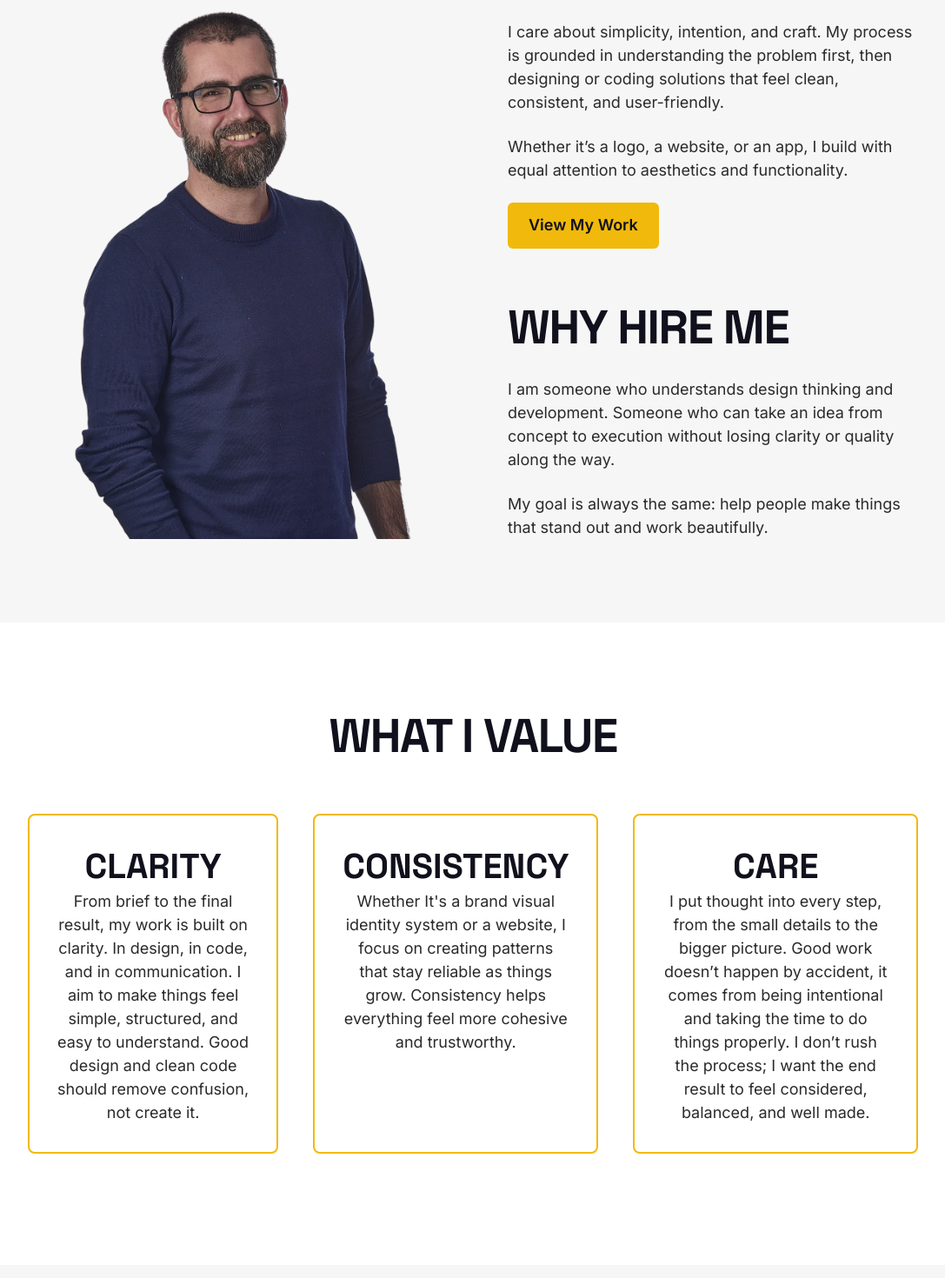
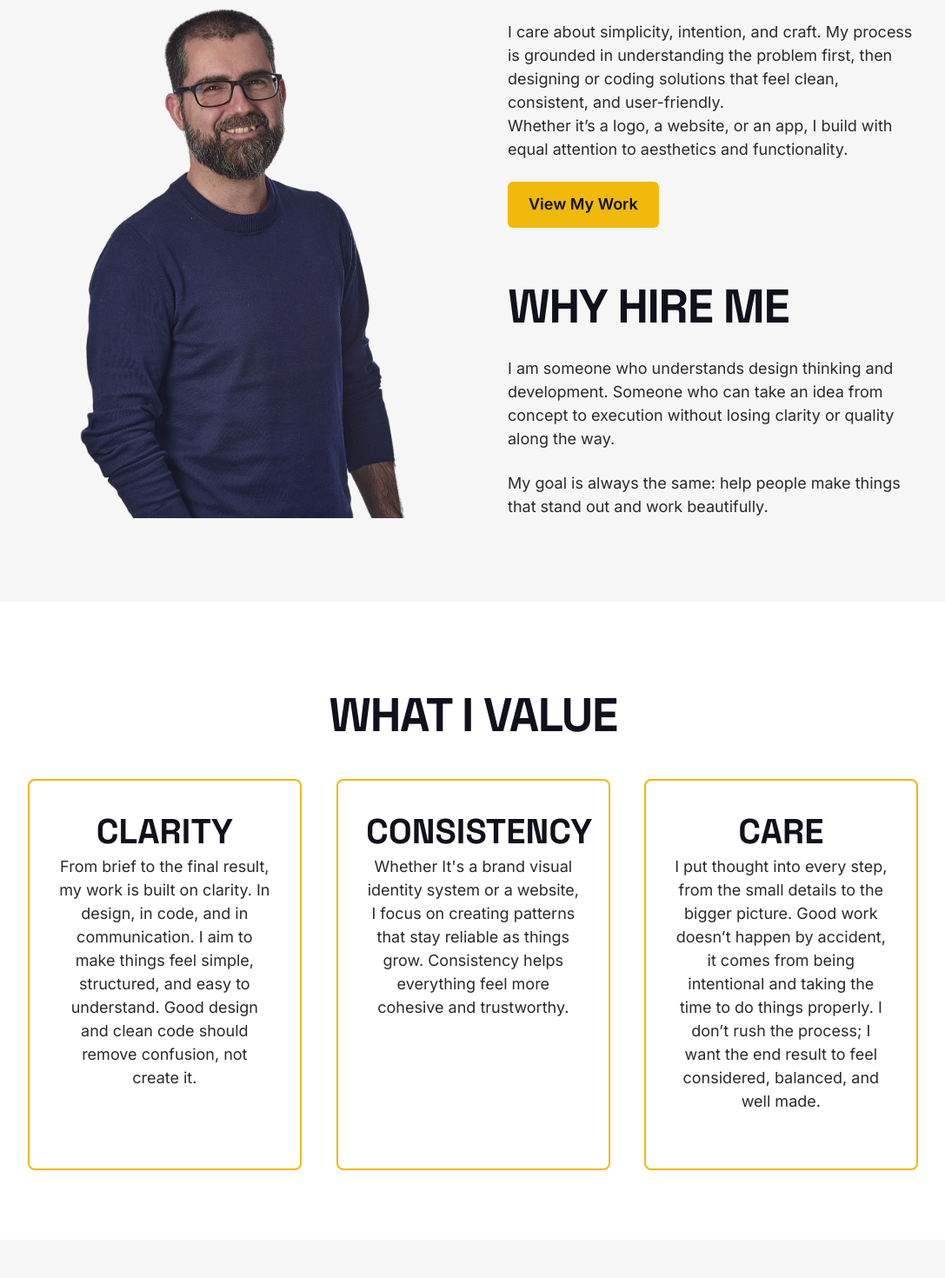
Before and after one commit to tiagocostarebelo/reactjs-tiagocr-portfolio, a React (Vite) app: page /about in a window 1280 px wide. Shown: the part 700-2170 px from the top of the page at 87% size, without its empty margins (96-1183 px from the left). Built offline with nearby package versions, Linux system fonts and the light colour scheme.

Commit message:
feat(about): animate about page

```diff
--- a/src/components/sections/SectionsHero.jsx
+++ b/src/components/sections/SectionsHero.jsx
@@ -1,5 +1,6 @@
 import React from 'react'
 import Button from '../ui/Button'
+import FadeIn from '../animation/FadeIn'
 
 const SectionsHero = ({
     heading = "Work that combines identity, design, and development",
@@ -11,16 +12,24 @@ const SectionsHero = ({
 
     return (
         <section className="w-full h-auto py-24 bg-white space-y-12">
-            <h1 className="text-3xl font-bold uppercase text-black-rich tracking-tight leading-tight">{heading}</h1>
+            <FadeIn>
+                <h1 className="text-3xl font-bold uppercase text-black-rich tracking-tight leading-tight">{heading}</h1>
+            </FadeIn>
             <div className="space-y-6">
-                <p className="text-base text-gray-dark md:max-w-[1200px]">{text}</p>
-                {text2 === "" ? "" : <p className="text-base text-gray-dark md:max-w-[1200px]">{text2}</p>}
+                <FadeIn delay={120}>
+                    <p className="text-base text-gray-dark md:max-w-[1200px]">{text}</p>
+                </FadeIn>
+                <FadeIn delay={240}>
+                    {text2 ? <p className="text-base text-gray-dark md:max-w-[1200px]">{text2}</p> : null}
+                </FadeIn>
 
             </div>
 
-            {buttonLabel === "" ? "" : <div className="mt-12 md:mt-14">
-                <Button as="link" to="/contact" className="btn-secondary">{buttonLabel}</Button>
-            </div>}
+            {buttonLabel ? <div className="mt-12 md:mt-14">
+                <FadeIn delay={360}>
+                    <Button as="link" to="/contact" className="btn-secondary">{buttonLabel}</Button>
+                </FadeIn>
+            </div> : null}
         </section>
     )
 }
--- a/src/components/sections/Services.jsx
+++ b/src/components/sections/Services.jsx
@@ -9,7 +9,7 @@ const Services = () => {
             <FadeIn>
                 <h2 className="text-2xl md:text-3xl font-bold tracking-tight leading-tight uppercase mb-12 text-left">I help businesses elevate their brands with strong visuals and modern web experiences.</h2>
             </FadeIn>
-            <div className="flex flex-col lg:flex-row gap-x-10">
+            <div className="w-full grid gap-10 grid-cols-1 md:grid-cols-2 2xl:grid-cols-3">
                 {services.map(({ title, description }, index) => (
                     <FadeIn key={title} delay={index * 120} className="flex-1">
                         <ServiceCard title={title} description={description} borderColor='border-teal' />
--- a/src/components/ui/ServiceCard.jsx
+++ b/src/components/ui/ServiceCard.jsx
@@ -2,8 +2,8 @@ import React from 'react'
 
 const ServiceCard = ({ title, description, borderColor = "border-teal" }) => {
     return (
-        <div className={`my-8 group mx-auto py-8 px-4 lg:px-8 rounded-lg border-solid border-2 ${borderColor} hover:border-4 transition-all duration-700 ease-out`}>
-            <h3 className="text-2xl text-black-rich font-bold uppercase transition-transform duration-700 ease-out group-hover:scale-115">{title}</h3>
+        <div className={`w-full h-full overflow-hidden my-4 group py-8 px-4 lg:px-8 rounded-lg border-solid border-2 ${borderColor} hover:border-4 transition-all duration-700 ease-out`}>
+            <h3 className="text-xl sm:text-2xl text-black-rich font-bold uppercase transition-transform duration-700 ease-out md:group-hover:scale-110">{title}</h3>
             <p className="text-base text-gray-dark transition-transform duration-700 ease-out group-hover:scale-102">{description}</p>
         </div>
     )
--- a/src/pages/aboutPage.jsx
+++ b/src/pages/aboutPage.jsx
@@ -5,6 +5,7 @@ import Contact from '../components/sections/Contact'
 import SectionsHero from '../components/sections/SectionsHero'
 import ServiceCard from '../components/ui/ServiceCard'
 import values from '../content/values.js';
+import FadeIn from '../components/animation/FadeIn.jsx'
 
 const AboutPage = () => {
     return (
@@ -17,29 +18,44 @@ const AboutPage = () => {
             />
             <section className="w-full h-auto py-24 bg-gray-light">
                 <div className="grid md:grid-cols-2 gap-12 lg:gap-20 items-stretch">
-                    <div className="order-2 md:order-1 h-full min-h-[600px] w-full relative group overflow-hidden">
+                    <FadeIn className="order-2 md:order-1 h-full min-h-[600px] w-full relative group overflow-hidden">
                         <img src={tiagoPhoto} alt="" className="absolute w-full h-full object-cover transition-transform duration-700 ease-in-out group-hover:scale-125" />
-                    </div>
+                    </FadeIn>
                     <div className="flex flex-col space-y-6 justify-center order-1 md:order-2 text-left">
-
+                        <FadeIn delay={120}>
                             <h2 className="text-2xl md:text-3xl font-bold text-black-rich uppercase mb-6 tracking-tight leading-tight">How I work</h2>
                             <p className="text-base text-gray-dark">I care about simplicity, intention, and craft. My process is grounded in understanding the problem first, then designing or coding solutions that feel clean, consistent, and user-friendly.</p>
                             <p className="text-base text-gray-dark">Whether it’s a logo, a website, or an app, I build with equal attention to aesthetics and functionality.</p>
+                        </FadeIn>
 
+                        <FadeIn delay={240}>
                             <div>
                                 <Button as="navlink" to="/portfolio" className="btn-primary">View My Work</Button>
                             </div>
+                        </FadeIn>
+
+
+                        <FadeIn delay={360}>
                             <h2 className="text-2xl md:text-3xl font-bold text-black-rich uppercase mb-6 tracking-tight leading-tight mt-8">Why hire me</h2>
                             <p className="text-base text-gray-dark">I am someone who understands design thinking and development. Someone who can take an idea from concept to execution without losing clarity or quality along the way.</p>
+                        </FadeIn>
+                        <FadeIn delay={480}>
                             <p className="text-base text-gray-dark"> My goal is always the same: help people make things that stand out and work beautifully.</p>
+                        </FadeIn>
                     </div>
                 </div>
             </section >
             <section className="w-full h-auto text-center py-24 bg-white">
+                <FadeIn>
                     <h2 className="text-2xl md:text-3xl font-bold text-black-rich uppercase mb-6 tracking-tight leading-tight">What I value</h2>
-                <div className="flex flex-col lg:flex-row gap-x-10">
-                    {values.map(({ title, description }) => (
-                        <ServiceCard key={title} title={title} description={description} borderColor='border-mustard' />
+                </FadeIn>
+                <div className="w-full grid gap-10 grid-cols-1 md:grid-cols-2 xl:grid-cols-3">
+                    {values.map(({ title, description }, index) => (
+                        <FadeIn key={title} delay={index * 120} >
+                            <div className="w-full h-full">
+                                <ServiceCard title={title} description={description} borderColor='border-mustard' />
+                            </div>
+                        </FadeIn>
                     ))}
                 </div>
             </section>
```
Lines whose indentation alone changed are shown as unchanged.
